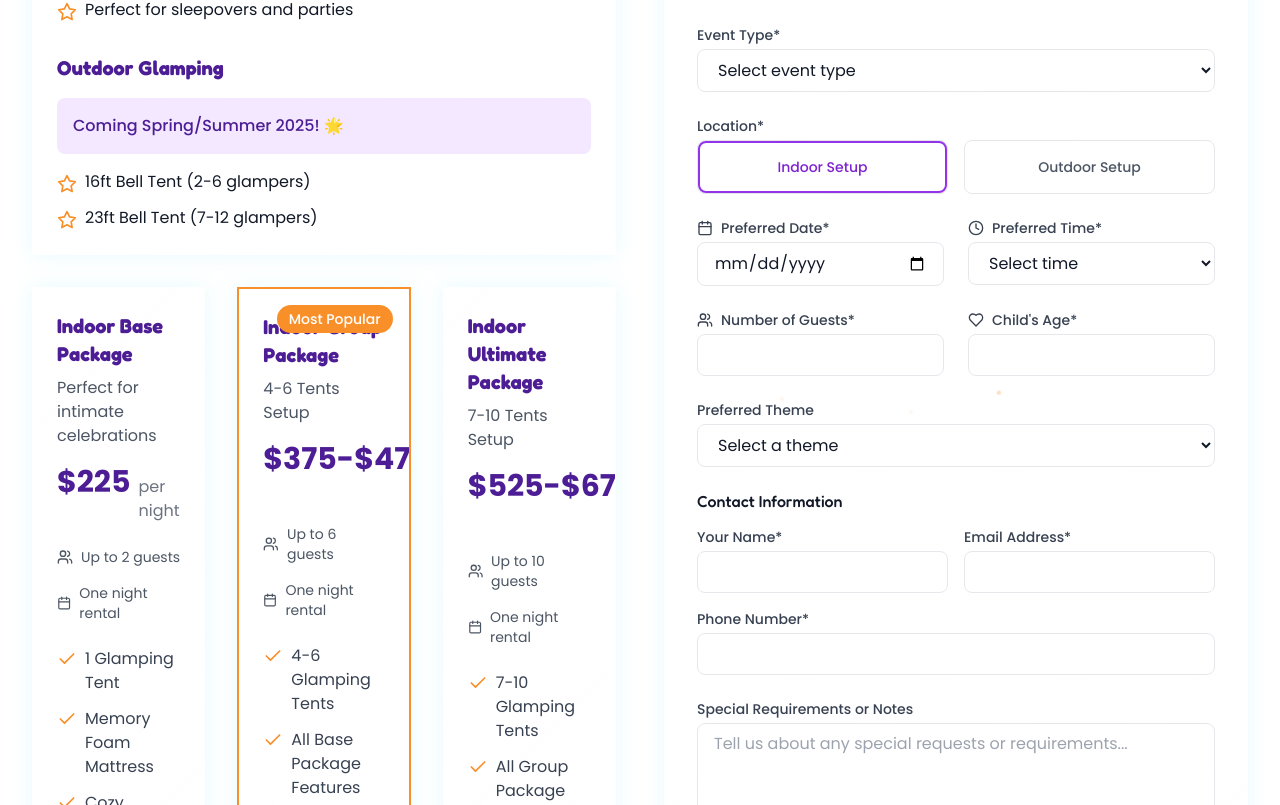
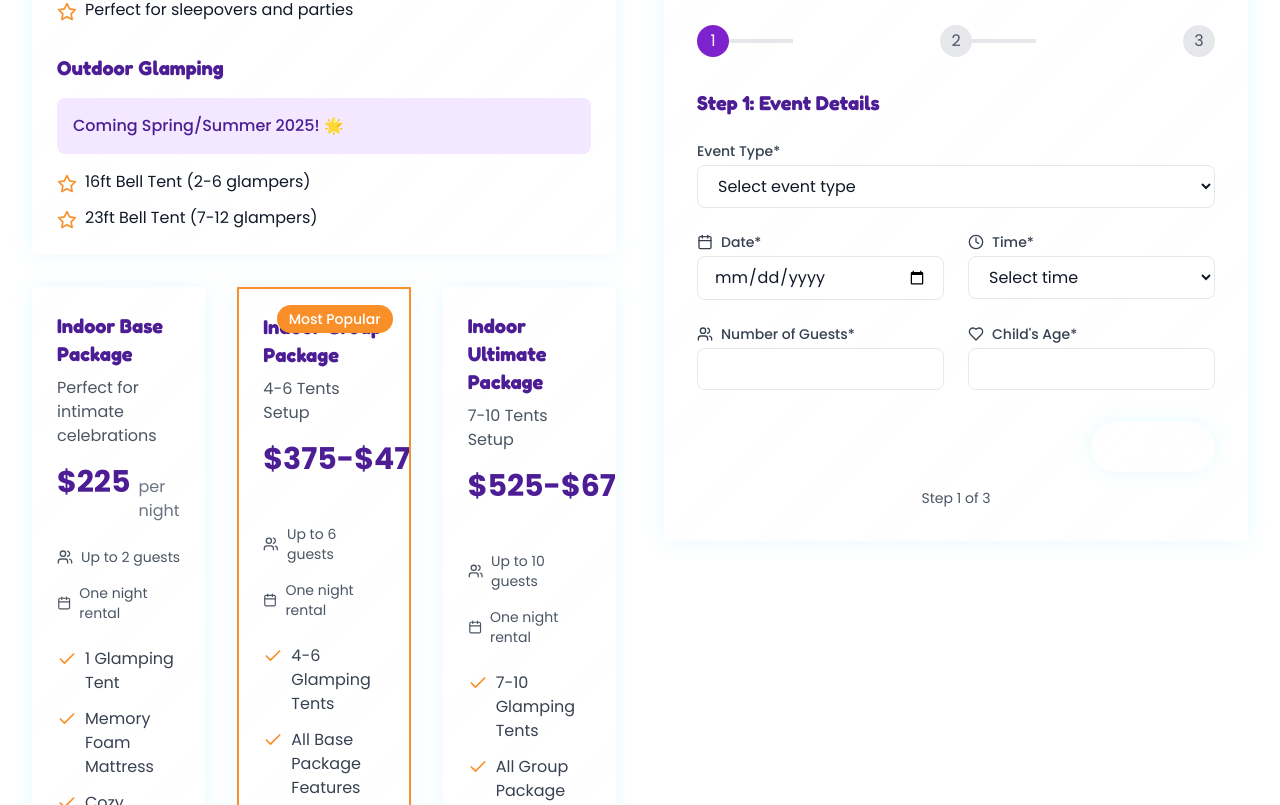
Before and after one commit to garrettm19/glampingwny, a React (Vite) app: page /book-now in a window 1280 px wide. Shown: the part 615-1420 px from the top of the page. Built offline with nearby package versions, Linux system fonts and the light colour scheme.

Commit message:
Update booking flow components

```diff
--- a/src/components/ui/BookingForm.tsx
+++ b/src/components/ui/BookingForm.tsx
@@ -8,30 +8,26 @@ interface BookingFormProps {
 }
 
 const BookingForm: React.FC<BookingFormProps> = ({ onSubmit }) => {
+  const [step, setStep] = useState(1);
   const [formData, setFormData] = useState({
+    // Step 1: Basic Details
     eventType: '',
-    location: 'indoor',
     date: '',
     time: '',
     guests: '',
     childAge: '',
+
+    // Step 2: Setup Details
+    location: 'indoor',
     theme: '',
     addons: [] as string[],
-    specialRequirements: '',
+
+    // Step 3: Contact Info
     name: '',
     email: '',
-    phone: ''
+    phone: '',
+    specialRequirements: ''
   });
-
-  const handleSubmit = (e: React.FormEvent) => {
-    e.preventDefault();
-    trackEvent({
-      category: 'Booking',
-      action: 'form_submit',
-      label: formData.eventType
-    });
-    onSubmit?.(formData);
-  };
 
   const handleChange = (e: React.ChangeEvent<HTMLInputElement | HTMLSelectElement | HTMLTextAreaElement>) => {
     const { name, value } = e.target;
@@ -41,54 +37,34 @@ const BookingForm: React.FC<BookingFormProps> = ({ onSubmit }) => {
     }));
   };
 
+  const handleSubmit = (e: React.FormEvent) => {
+    e.preventDefault();
+    if (step < 3) {
+      setStep(step + 1);
+      trackEvent({
+        category: 'Booking',
+        action: 'step_complete',
+        label: `Step ${step}`
+      });
+    } else {
+      trackEvent({
+        category: 'Booking',
+        action: 'form_submit',
+        label: formData.eventType
+      });
+      onSubmit?.(formData);
+    }
+  };
+
+  const renderStepContent = () => {
+    switch (step) {
+      case 1:
         return (
-    <motion.form
-      onSubmit={handleSubmit}
-      className="glass-card p-8 relative overflow-hidden"
-      initial={{ opacity: 0, y: 20 }}
-      animate={{ opacity: 1, y: 0 }}
-      transition={{ duration: 0.5 }}
-    >
-      {/* Sparkle effects */}
-      <div className="absolute inset-0 pointer-events-none">
-        {[...Array(3)].map((_, i) => (
-          <motion.div
-            key={i}
-            className="absolute w-1 h-1 bg-accent-400 rounded-full"
-            animate={{
-              opacity: [0, 1, 0],
-              scale: [1, 1.2, 1],
-              x: Math.random() * 40 - 20,
-              y: Math.random() * 40 - 20,
-            }}
-            transition={{
-              duration: 2,
-              repeat: Infinity,
-              delay: i * 0.3,
-            }}
-            style={{
-              left: `${20 + i * 20}%`,
-              top: '50%',
-            }}
-          />
-        ))}
-      </div>
+          <div className="space-y-6">
+            <h3 className="text-xl font-bold text-primary-900 mb-4">
+              Step 1: Event Details
+            </h3>
 
-      {/* Form Header */}
-      <div className="text-center mb-8">
-        <div className="inline-block p-3 bg-primary-100 rounded-full mb-4">
-          <Sparkles className="w-6 h-6 text-primary-600" />
-        </div>
-        <h3 className="text-2xl font-bold text-primary-900 mb-2">
-          Let's Create Magic! ✨
-        </h3>
-        <p className="text-gray-600">
-          Fill out the form below to start planning your magical experience.
-        </p>
-      </div>
-
-      <div className="space-y-6">
-        {/* Event Type */}
             <div>
               <label className="block text-sm font-medium text-gray-700 mb-1">
                 Event Type*
@@ -107,7 +83,88 @@ const BookingForm: React.FC<BookingFormProps> = ({ onSubmit }) => {
               </select>
             </div>
 
-        {/* Location Type */}
+            <div className="grid grid-cols-1 md:grid-cols-2 gap-6">
+              <div>
+                <label className="flex items-center text-sm font-medium text-gray-700 mb-1">
+                  <Calendar className="w-4 h-4 mr-2" />
+                  Date*
+                </label>
+                <input
+                  type="date"
+                  name="date"
+                  value={formData.date}
+                  onChange={handleChange}
+                  required
+                  min={new Date().toISOString().split('T')[0]}
+                  className="w-full px-4 py-2 bg-white rounded-lg border border-gray-200 focus:ring-2 focus:ring-primary-500 focus:border-primary-500 transition-shadow"
+                />
+              </div>
+
+              <div>
+                <label className="flex items-center text-sm font-medium text-gray-700 mb-1">
+                  <Clock className="w-4 h-4 mr-2" />
+                  Time*
+                </label>
+                <select
+                  name="time"
+                  value={formData.time}
+                  onChange={handleChange}
+                  required
+                  className="w-full px-4 py-2 bg-white rounded-lg border border-gray-200 focus:ring-2 focus:ring-primary-500 focus:border-primary-500 transition-shadow"
+                >
+                  <option value="">Select time</option>
+                  <option value="morning">Morning (9am - 12pm)</option>
+                  <option value="afternoon">Afternoon (1pm - 4pm)</option>
+                  <option value="evening">Evening (5pm - 8pm)</option>
+                </select>
+              </div>
+            </div>
+
+            <div className="grid grid-cols-1 md:grid-cols-2 gap-6">
+              <div>
+                <label className="flex items-center text-sm font-medium text-gray-700 mb-1">
+                  <Users className="w-4 h-4 mr-2" />
+                  Number of Guests*
+                </label>
+                <input
+                  type="number"
+                  name="guests"
+                  value={formData.guests}
+                  onChange={handleChange}
+                  min="1"
+                  max="12"
+                  required
+                  className="w-full px-4 py-2 bg-white rounded-lg border border-gray-200 focus:ring-2 focus:ring-primary-500 focus:border-primary-500 transition-shadow"
+                />
+              </div>
+
+              <div>
+                <label className="flex items-center text-sm font-medium text-gray-700 mb-1">
+                  <Heart className="w-4 h-4 mr-2" />
+                  Child's Age*
+                </label>
+                <input
+                  type="number"
+                  name="childAge"
+                  value={formData.childAge}
+                  onChange={handleChange}
+                  min="4"
+                  max="12"
+                  required
+                  className="w-full px-4 py-2 bg-white rounded-lg border border-gray-200 focus:ring-2 focus:ring-primary-500 focus:border-primary-500 transition-shadow"
+                />
+              </div>
+            </div>
+          </div>
+        );
+
+      case 2:
+        return (
+          <div className="space-y-6">
+            <h3 className="text-xl font-bold text-primary-900 mb-4">
+              Step 2: Setup Details
+            </h3>
+
             <div>
               <label className="block text-sm font-medium text-gray-700 mb-1">
                 Location*
@@ -163,85 +220,9 @@ const BookingForm: React.FC<BookingFormProps> = ({ onSubmit }) => {
               )}
             </div>
 
-        {/* Date and Time */}
-        <div className="grid grid-cols-1 md:grid-cols-2 gap-6">
-          <div>
-            <label className="flex items-center text-sm font-medium text-gray-700 mb-1">
-              <Calendar className="w-4 h-4 mr-2" />
-              Preferred Date*
-            </label>
-            <input
-              type="date"
-              name="date"
-              value={formData.date}
-              onChange={handleChange}
-              required
-              min={new Date().toISOString().split('T')[0]}
-              className="w-full px-4 py-2 bg-white rounded-lg border border-gray-200 focus:ring-2 focus:ring-primary-500 focus:border-primary-500 transition-shadow"
-            />
-          </div>
-
-          <div>
-            <label className="flex items-center text-sm font-medium text-gray-700 mb-1">
-              <Clock className="w-4 h-4 mr-2" />
-              Preferred Time*
-            </label>
-            <select
-              name="time"
-              value={formData.time}
-              onChange={handleChange}
-              required
-              className="w-full px-4 py-2 bg-white rounded-lg border border-gray-200 focus:ring-2 focus:ring-primary-500 focus:border-primary-500 transition-shadow"
-            >
-              <option value="">Select time</option>
-              <option value="morning">Morning (9am - 12pm)</option>
-              <option value="afternoon">Afternoon (1pm - 4pm)</option>
-              <option value="evening">Evening (5pm - 8pm)</option>
-            </select>
-          </div>
-        </div>
-
-        {/* Guest Details */}
-        <div className="grid grid-cols-1 md:grid-cols-2 gap-6">
-          <div>
-            <label className="flex items-center text-sm font-medium text-gray-700 mb-1">
-              <Users className="w-4 h-4 mr-2" />
-              Number of Guests*
-            </label>
-            <input
-              type="number"
-              name="guests"
-              value={formData.guests}
-              onChange={handleChange}
-              min="1"
-              max="12"
-              required
-              className="w-full px-4 py-2 bg-white rounded-lg border border-gray-200 focus:ring-2 focus:ring-primary-500 focus:border-primary-500 transition-shadow"
-            />
-          </div>
-
-          <div>
-            <label className="flex items-center text-sm font-medium text-gray-700 mb-1">
-              <Heart className="w-4 h-4 mr-2" />
-              Child's Age*
-            </label>
-            <input
-              type="number"
-              name="childAge"
-              value={formData.childAge}
-              onChange={handleChange}
-              min="4"
-              max="12"
-              required
-              className="w-full px-4 py-2 bg-white rounded-lg border border-gray-200 focus:ring-2 focus:ring-primary-500 focus:border-primary-500 transition-shadow"
-            />
-          </div>
-        </div>
-
-        {/* Theme Selection */}
             <div>
               <label className="block text-sm font-medium text-gray-700 mb-1">
-            Preferred Theme
+                Theme
               </label>
               <select
                 name="theme"
@@ -259,9 +240,28 @@ const BookingForm: React.FC<BookingFormProps> = ({ onSubmit }) => {
               </select>
             </div>
 
-        {/* Contact Information */}
-        <div className="space-y-4">
-          <h4 className="font-medium text-gray-900">Contact Information</h4>
+            <div>
+              <label className="block text-sm font-medium text-gray-700 mb-1">
+                Special Requirements or Notes
+              </label>
+              <textarea
+                name="specialRequirements"
+                value={formData.specialRequirements}
+                onChange={handleChange}
+                rows={4}
+                className="w-full px-4 py-2 bg-white rounded-lg border border-gray-200 focus:ring-2 focus:ring-primary-500 focus:border-primary-500 transition-shadow"
+                placeholder="Tell us about any special requests or requirements..."
+              />
+            </div>
+          </div>
+        );
+
+      case 3:
+        return (
+          <div className="space-y-6">
+            <h3 className="text-xl font-bold text-primary-900 mb-4">
+              Step 3: Contact Information
+            </h3>
 
             <div className="grid grid-cols-1 md:grid-cols-2 gap-4">
               <div>
@@ -307,36 +307,90 @@ const BookingForm: React.FC<BookingFormProps> = ({ onSubmit }) => {
               />
             </div>
           </div>
+        );
 
-        {/* Special Requirements */}
-        <div>
-          <label className="block text-sm font-medium text-gray-700 mb-1">
-            Special Requirements or Notes
-          </label>
-          <textarea
-            name="specialRequirements"
-            value={formData.specialRequirements}
-            onChange={handleChange}
-            rows={4}
-            className="w-full px-4 py-2 bg-white rounded-lg border border-gray-200 focus:ring-2 focus:ring-primary-500 focus:border-primary-500 transition-shadow"
-            placeholder="Tell us about any special requests or requirements..."
-          />
+      default:
+        return null;
+    }
+  };
+
+  return (
+    <motion.form
+      onSubmit={handleSubmit}
+      className="glass-card p-8 relative overflow-hidden"
+      initial={{ opacity: 0, y: 20 }}
+      animate={{ opacity: 1, y: 0 }}
+      transition={{ duration: 0.5 }}
+    >
+      {/* Form Header */}
+      <div className="text-center mb-8">
+        <div className="inline-block p-3 bg-primary-100 rounded-full mb-4">
+          <Sparkles className="w-6 h-6 text-primary-600" />
+        </div>
+        <h3 className="text-2xl font-bold text-primary-900 mb-2">
+          Let's Create Magic! ✨
+        </h3>
+        <p className="text-gray-600">
+          Fill out the form below to start planning your magical experience.
+        </p>
       </div>
 
-        {/* Submit Button */}
+      {/* Progress Steps */}
+      <div className="flex justify-between mb-8">
+        {[1, 2, 3].map((i) => (
+          <div key={i} className="flex items-center">
+            <div
+              className={`w-8 h-8 rounded-full flex items-center justify-center ${
+                step >= i ? 'bg-primary-600 text-white' : 'bg-gray-200 text-gray-600'
+              }`}
+            >
+              {i}
+            </div>
+            {i < 3 && (
+              <div
+                className={`h-1 w-16 ${
+                  step > i ? 'bg-primary-600' : 'bg-gray-200'
+                }`}
+              />
+            )}
+          </div>
+        ))}
+      </div>
+
+      {/* Step Content */}
+      {renderStepContent()}
+
+      {/* Navigation */}
+      <div className="mt-8 flex justify-between">
+        {step > 1 && (
+          <button
+            type="button"
+            onClick={() => setStep(step - 1)}
+            className="btn btn-outline"
+          >
+            Back
+          </button>
+        )}
         <motion.button
           type="submit"
-          className="w-full btn btn-primary"
+          className="btn btn-primary ml-auto"
           whileHover={{ scale: 1.02 }}
           whileTap={{ scale: 0.98 }}
         >
+          {step === 3 ? (
+            <>
               <Sparkles className="w-5 h-5 mr-2" />
-          Create Magic!
+              Complete Booking
+            </>
+          ) : (
+            'Continue'
+          )}
         </motion.button>
+      </div>
 
-        <p className="text-sm text-gray-600 text-center">
-          * Required fields
-        </p>
+      {/* Step Indicator */}
+      <div className="mt-4 text-center text-sm text-gray-600">
+        Step {step} of 3
       </div>
     </motion.form>
   );
```
Lines whose indentation alone changed are shown as unchanged.
